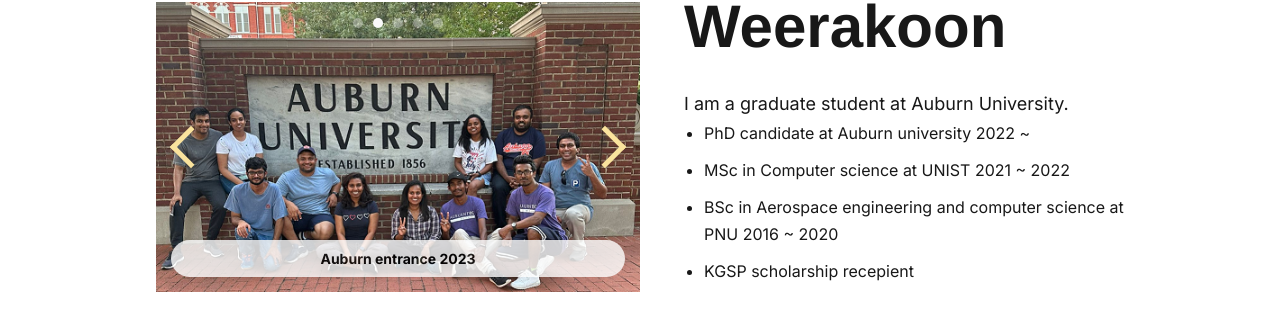
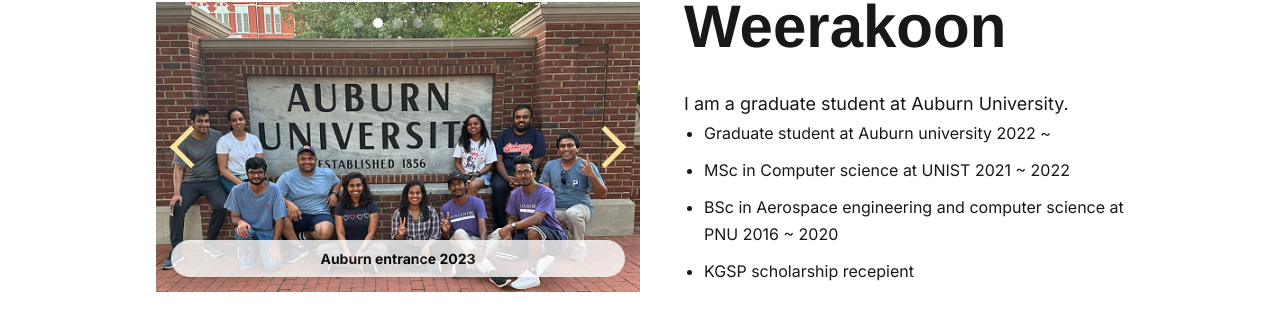
Before and after one commit to lorewar2/lorewar2.github.io, a Jekyll site: the page built from index.html, in a window 1280 px wide and 900 px high. Shown: the part 263-580 px from the top of the window. Built offline with Jekyll 4.4.1, drawn with Linux system fonts in a browser that asks for light colours; nearby versions of some CDN libraries; some web fonts are replaced; the list of posts is cut into pages by our own code; comment, search, counter and statistics services are not loaded.

Commit message:
Update settings.yml

```diff
--- a/_data/settings.yml
+++ b/_data/settings.yml
@@ -49,7 +49,7 @@
   hero__title: Minindu Weerakoon
   hero__description: I am a graduate student at Auburn University.
   hero__description_points:
-    - PhD candidate at Auburn university 2022 ~
+    - Graduate student at Auburn university 2022 ~
     - MSc in Computer science at UNIST 2021 ~ 2022
     - BSc in Aerospace engineering and computer science at PNU 2016 ~ 2020
     - KGSP scholarship recepient
```
